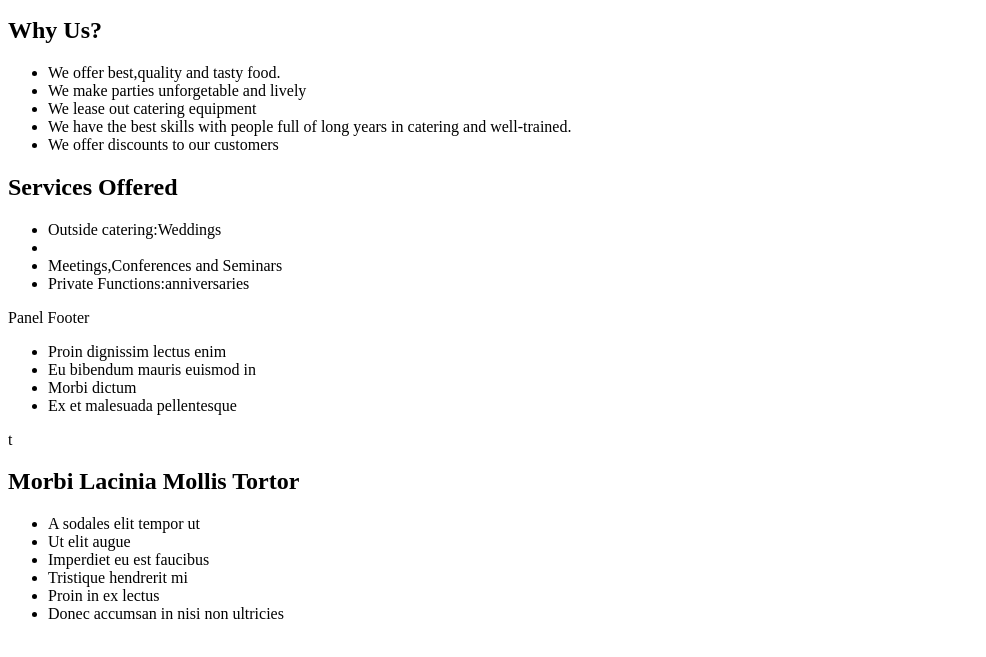
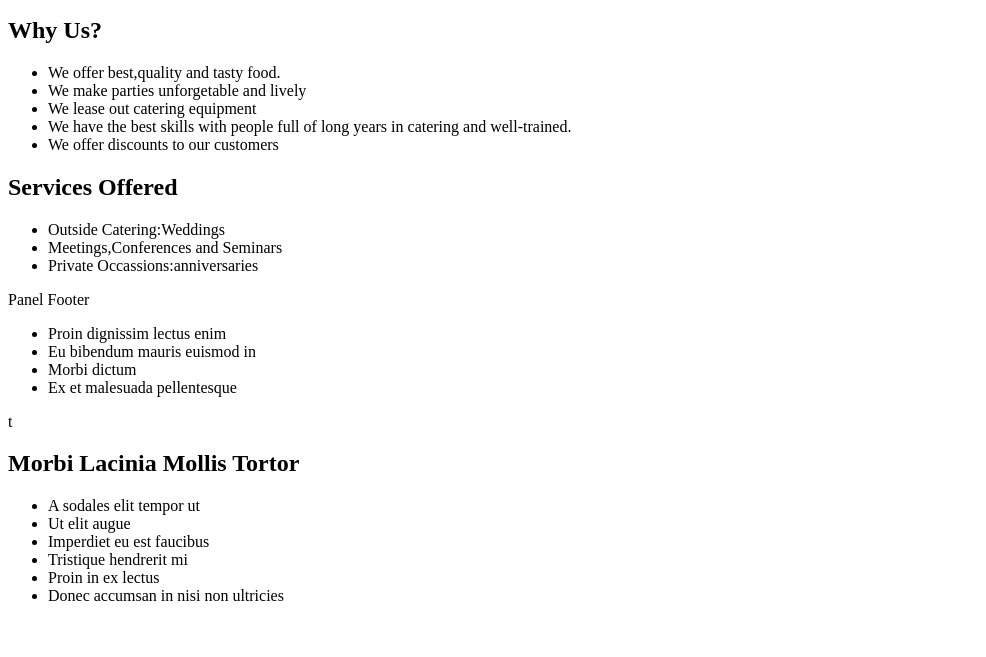
Before and after one commit to Cynthia-Okello/Catering-project, a plain HTML site: page index.html in a window 1280 px wide. Shown: the part 101-758 px from the top of the page, without its empty margins (0-986 px from the left). Drawn offline with Linux system fonts and the light colour scheme.

Commit message:
added new information on list

```diff
--- a/index.html
+++ b/index.html
@@ -28,10 +28,11 @@
         </div>
         <div class="panel-body">
           <ul>
-            <li>Outside catering:Weddings<li>
+            <li>Outside Catering:Weddings</li>
             <li>Meetings,Conferences and Seminars</li>
-            <li>Private Functions:anniversaries</li>
+            <li>Private Occassions:anniversaries</li>
           </ul>
+
         </div>
         <div class="panel-footer">
           <p>Panel Footer</p>
```
